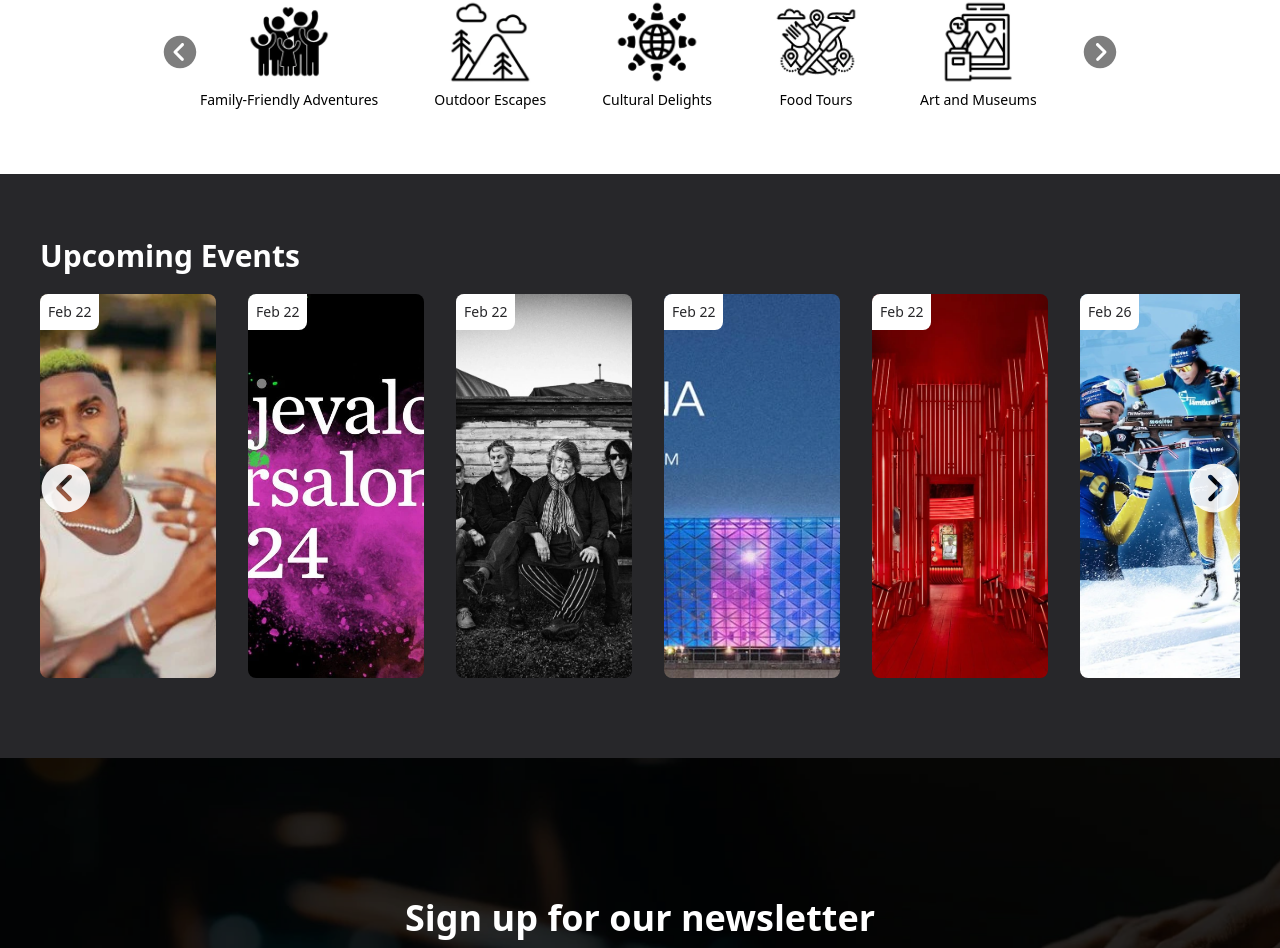
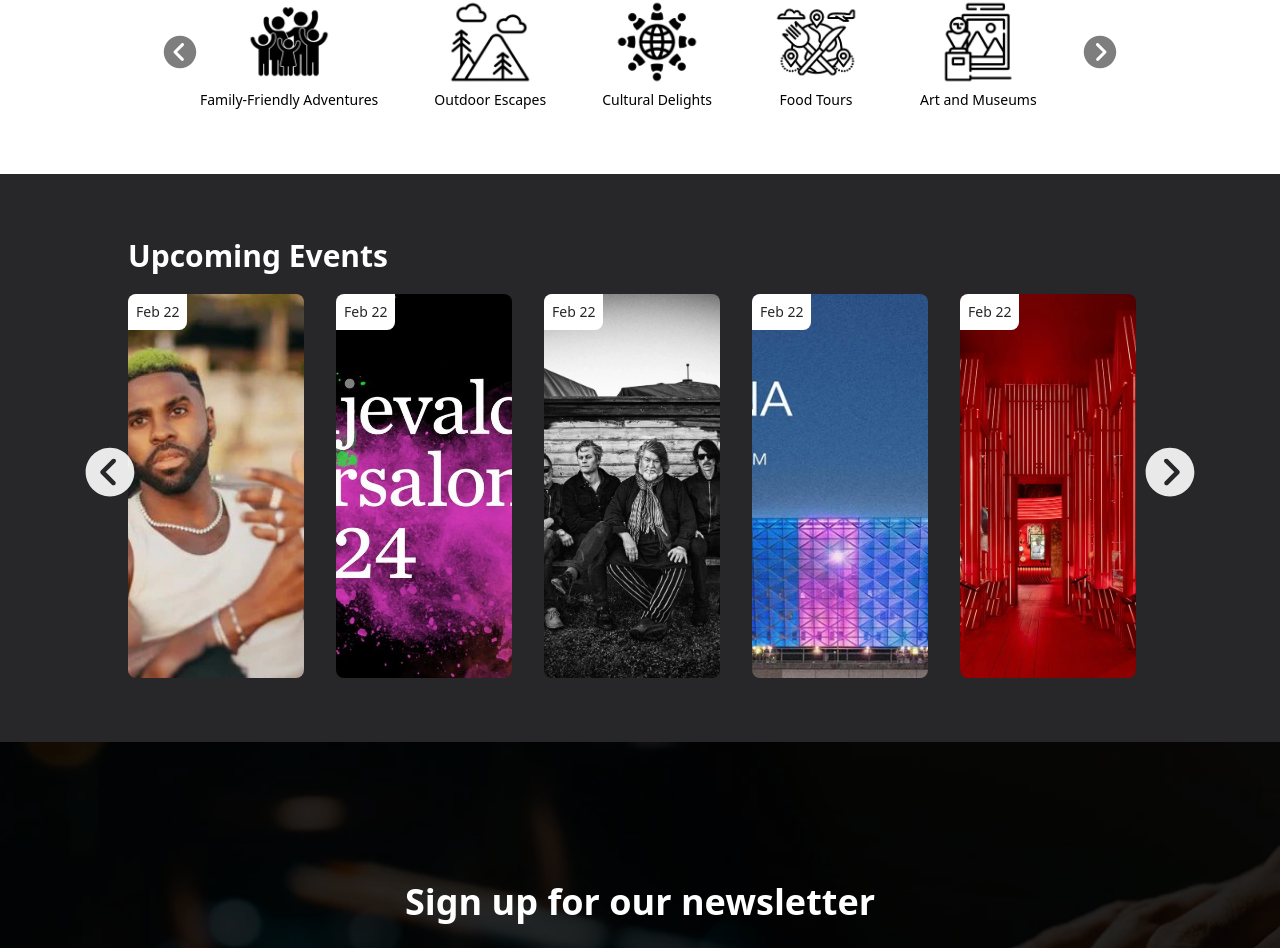
Before and after one commit to whobrowsesthewebg7/active-unity, a React (Vite) app: page / in a window 1280 px wide. Shown: the part 1402-2350 px from the top of the page. Built offline with nearby package versions, Linux system fonts and the light colour scheme.

Commit message:
moved upcoming events in a bit

```diff
--- a/src/components/UpcomingEvents/UpcomingEvents.module.css
+++ b/src/components/UpcomingEvents/UpcomingEvents.module.css
@@ -1,5 +1,5 @@
 .upcoming_events {
-  @apply flex p-10 flex-col gap-5 bg-zinc-800 relative pb-20 pt-16;
+  @apply flex flex-col gap-5 bg-zinc-800 relative px-[10vw] py-[5vw];
 }
 
 .upcoming_events h2 {
@@ -15,9 +15,9 @@
 }
 
 .upcoming_events__slider_left {
-  @apply absolute bottom-60 left-9 text-white opacity-90 hover:scale-125 cursor-pointer duration-200 z-10 group-hover:block;
+  @apply absolute bottom-60 left-20 text-white opacity-90 hover:scale-125 cursor-pointer duration-200 z-10 group-hover:block;
 }
 
 .upcoming_events__slider_right {
-  @apply absolute bottom-60 right-9 text-white opacity-90 hover:scale-125 cursor-pointer duration-200 z-10 group-hover:block;
+  @apply absolute bottom-60 right-20 text-white opacity-90 hover:scale-125 cursor-pointer duration-200 z-10 group-hover:block;
 }
```
